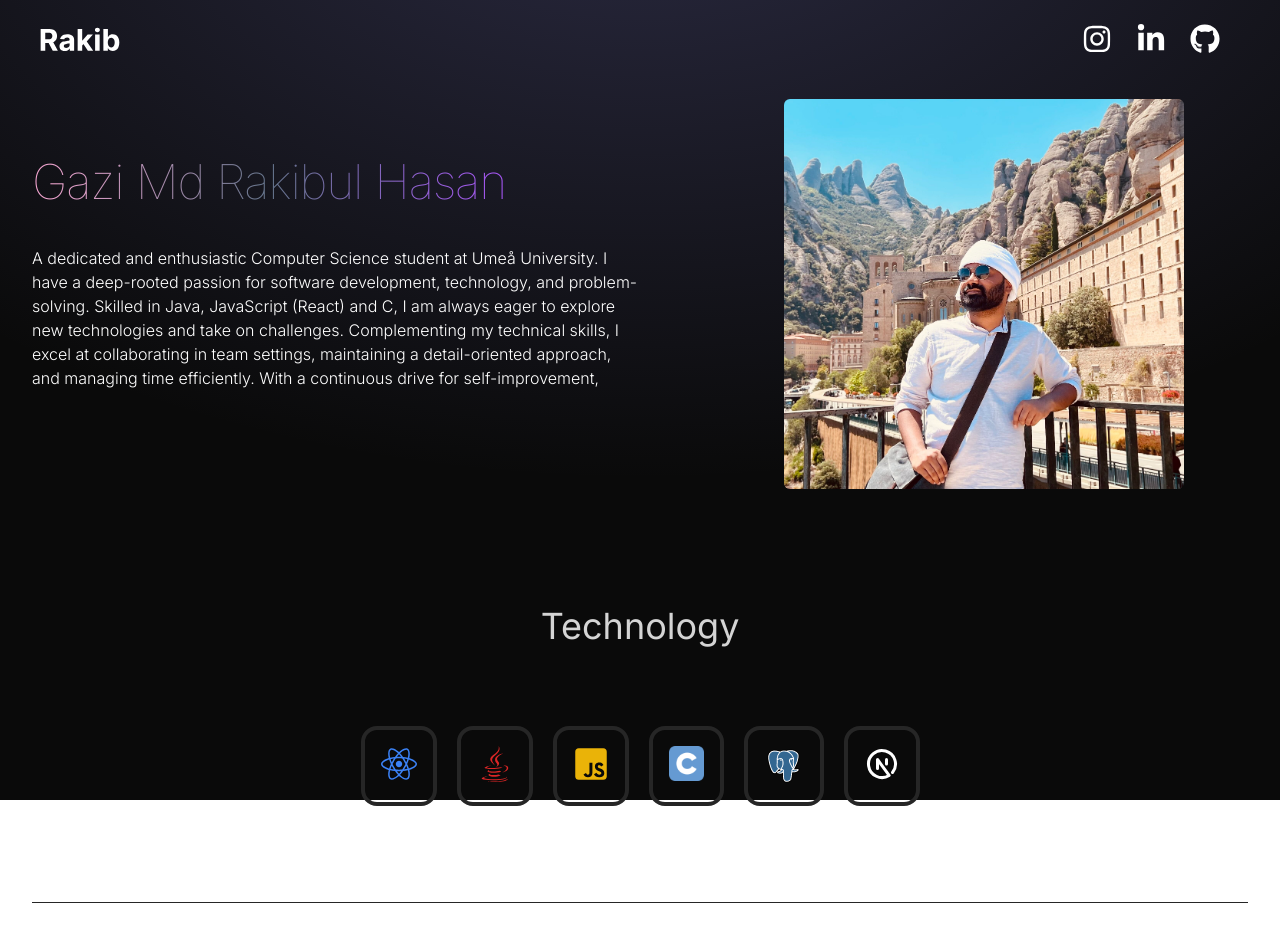
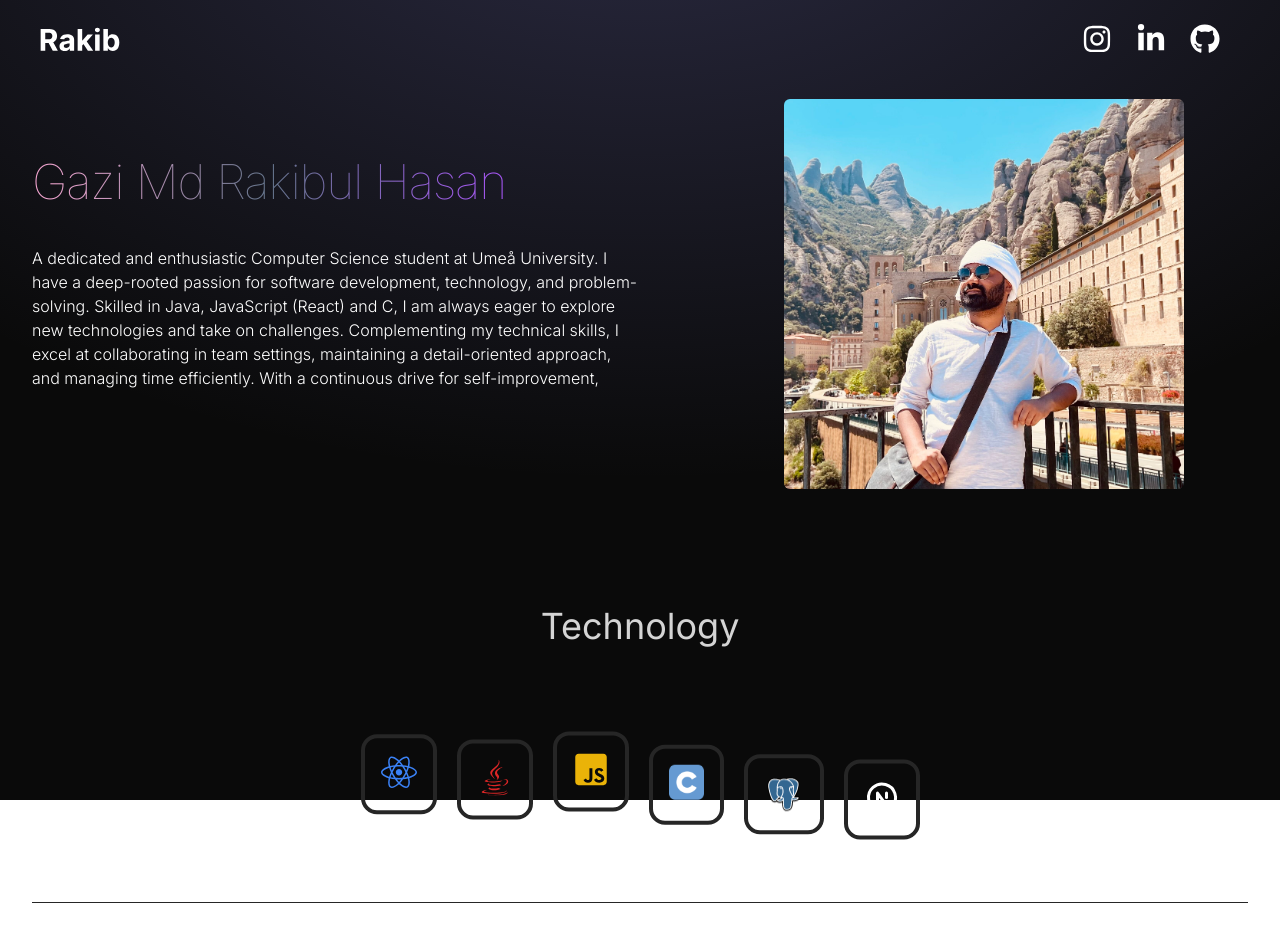
Before and after one commit to rakibhasan-0/MyProtfolio__, a Next.js app: page / in a window 1280 px wide. Shown: the top 952 px of the page. Built offline with nearby package versions, Linux system fonts and the light colour scheme.

Commit message:
aminitions have been added

```diff
--- a/src/app/components/Hero.jsx
+++ b/src/app/components/Hero.jsx
@@ -1,27 +1,51 @@
-import React from 'react'
-import { MY_INFO } from '../../../utils/constant'
-import profilePicture from '../../../public/myImage__.jpg'
-import Image from 'next/image'
+"use client"
+import { MY_INFO } from '../../../utils/constant';
+import profilePicture from '../../../public/myImage__.jpg';
+import Image from 'next/image';
+import { motion } from "framer-motion";
+
 
 export const Hero = () => {
   return (
-    <div className = "pb-4 lg:mb-35">
+    <div className="pb-4 lg:mb-35">
       <div className="flex flex-wrap items-center justify-between">
-            <div className ="w-full lg:w-1/2 ">
-                <div className = "my-20 flex flex-col items-center lg:items-start">
-                    <span className = "bg-gradient-to-r from-pink-300 via-slate-500 to-purple-500 bg-clip-text text-transparent text-2xl font-thin lg:text-5xl tracking-tight">
+        <div className="w-full lg:w-1/2">
+          <div className="my-20 flex flex-col items-center lg:items-start">
+            <motion.h2
+                initial={{ x: -100, opacity: 0 }}
+                animate={{ x: 0, opacity: 1 }}
+                transition={{ duration: 0.7}}
+                className="bg-gradient-to-r from-pink-300 via-slate-500 to-purple-500 bg-clip-text text-transparent text-2xl font-thin lg:text-5xl tracking-tight"
+            >
               Gazi Md Rakibul Hasan
-                    </span>
-                    <p className=" text-white my-20 sm:my-10 font-light">{MY_INFO}</p>
+            </motion.h2>
+            <motion.p
+                initial={{ x: -100, opacity: 0 }}
+                animate={{ x: 0, opacity: 1 }}
+                transition={{ duration: 0.7, delay: 0.5}}
+                className="text-white my-20 sm:my-10 font-light"
+            >
+              {MY_INFO}
+            </motion.p>
           </div>
         </div>
-
         <div className="w-full lg:w-1/2">
-                <div className="flex justify-center ml-20">
-                    <Image src={profilePicture} alt="myImage" width={400} height={450} className='rounded-md'/>
+        <motion.div
+            className="flex justify-center ml-20"
+            initial={{ x: 100, opacity: 0 }}
+            animate={{ x: 0, opacity: 1 }}
+            transition={{ duration: 0.7, delay: 1.2}}
+        >
+            <Image
+              src={profilePicture}
+              alt="myImage"
+              width={400}
+              height={450}
+              className="rounded-md"
+            />
+          </motion.div>
         </div>
       </div>
     </div>
-    </div>
-  )
-}
+  );
+};
--- a/src/app/components/Technology.jsx
+++ b/src/app/components/Technology.jsx
@@ -1,9 +1,11 @@
+"use client";
 import React from 'react'
 import { FaReact, FaJava, FaJsSquare, FaPostgres } from "react-icons/fa";
 import {TbBrandNextjs} from "react-icons/tb"
 import CLang from '../../../public/C.png'
 import Postgres from '../../../public/postgres.png'
 import Image from 'next/image'
+import { motion } from "framer-motion";
 
 
 
@@ -12,26 +14,70 @@ export const Technology = () => {
     <div className="border-b border-neutral-800 pb-24">
       <h1 className="my-20 text-center text-4xl">Technology</h1>
 
-      <div className="flex flex-wrap justify-center gap-5">
-        <div className="border-4 rounded-2xl border-neutral-800 p-4">
+      <motion.div
+        className="flex flex-wrap justify-center gap-5"
+      >
+        <motion.div
+          className="border-4 rounded-2xl border-neutral-800 p-4"
+          initial={{y: 10}}
+          animate={{y: 0}}
+          transition={{duration: 1, ease: "linear", repeat: Infinity, repeatType: "reverse"}}
+        >
           <FaReact className="text-4xl text-blue-500" />
-        </div>
-        <div className="border-4 rounded-2xl border-neutral-800 p-4">
+        </motion.div>
+
+        <motion.div
+          className="border-4 rounded-2xl border-neutral-800 p-4"
+          initial={{y: 15}}
+          animate={{y: 2}}
+          transition={{duration: 1.5, ease: "linear", repeat: Infinity, repeatType: "reverse"}}
+
+        >
           <FaJava className="text-4xl text-red-600" />
-        </div>
-        <div className="border-4 rounded-2xl border-neutral-800 p-4">
+        </motion.div>
+
+
+        <motion.div
+          className="border-4 rounded-2xl border-neutral-800 p-4"
+          initial={{y: 20}}
+          animate={{y: 4}}
+          transition={{duration: 2, ease: "linear", repeat: Infinity, repeatType: "reverse"}}
+        >
           <FaJsSquare className="text-4xl text-yellow-500" />
-        </div>
-        <div className="border-4 rounded-2xl border-neutral-800 p-4">
+        </motion.div>
+
+
+        <motion.div
+          className="border-4 rounded-2xl border-neutral-800 p-4"
+          initial={{y: 25}}
+          animate={{y: 6}}
+          transition={{duration: 2.5, ease: "linear", repeat: Infinity, repeatType: "reverse"}}
+        >
           <Image src={CLang} alt="C" width={35} height={35} />
-        </div>
-        <div className="border-4 rounded-2xl border-neutral-800 p-4">
+        </motion.div>
+
+        <motion.div
+          className="border-4 rounded-2xl border-neutral-800 p-4"
+          initial={{y: 30}}
+          animate={{y: 8}}
+          transition={{duration: 2.8, ease: "linear", repeat: Infinity, repeatType: "reverse"}}
+        >
             <Image src={Postgres} alt="Postgres" width={40} height={40} />
-        </div>
-        <div className="border-4 rounded-2xl border-neutral-800 p-4">
+        </motion.div>
+
+
+        <motion.div
+          className="border-4 rounded-2xl border-neutral-800 p-4"
+          initial={{y: 35}}
+          animate={{y: 10}}
+          transition={{duration: 3, ease: "linear", repeat: Infinity, repeatType: "reverse"}}
+        >
             <TbBrandNextjs className="text-4xl text-white"/>
-        </div>
-      </div>
+        </motion.div>
+
+      </motion.div>
+
+
     </div>
   );
 }
```
Also changed, not shown: package.json (+8 -6 lines), 1 other file (tests, documents, lock files or other folders). Lines whose indentation alone changed are shown as unchanged.
